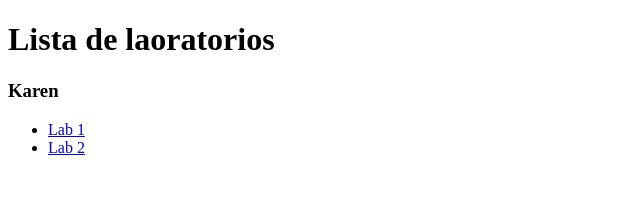
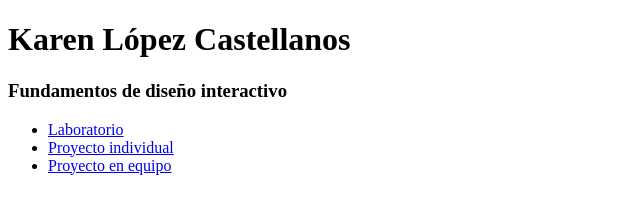
Before and after one commit to A01026029/FDI, a plain HTML site: page index.html in a window 1280 px wide. Shown: the whole page, without its empty margins (0-640 px from the left). Drawn offline with Linux system fonts and the light colour scheme.

Commit message:
Add files via upload

```diff
--- a/index.html
+++ b/index.html
@@ -7,11 +7,12 @@
     <title>Document</title>
 </head>
 <body>
-    <h1>Lista de laoratorios</h1>
-    <h3>Karen</h3>
+    <h1>Karen López Castellanos</h1>
+    <h3>Fundamentos de diseño interactivo</h3>
     <ul>
-        <li><a href="lab1/index.html">Lab 1</a></li>
-        <li><a href="lab2/index.html">Lab 2</a></li>
+        <li><a href="Labs/index.html">Laboratorio</a></li>
+        <li><a href="https://docs.google.com/document/d/1c7bjB8PKYOR71LSoprRnJddb6hJFfiPrrSaJIi-NWAU/edit?usp=sharing">Proyecto individual</a></li>
+        <li><a href="https://docs.google.com/document/d/1AiYSca2M-5Fr0jO02sT5PQfpXTBdLhp7mb8u8Bru-8M/edit?usp=sharing">Proyecto en equipo</a></li>
 
     </ul>
 </body>
```
Also changed, not shown: Labs/lab2/index.html (+7 -6 lines), Labs/lab2/img/IG.jpg (added), Labs/lab2/img/IGP.jpg (added), Labs/lab2/img/PC.png (added), Labs/lab2/img/Peaceminusone.jpg (added).
